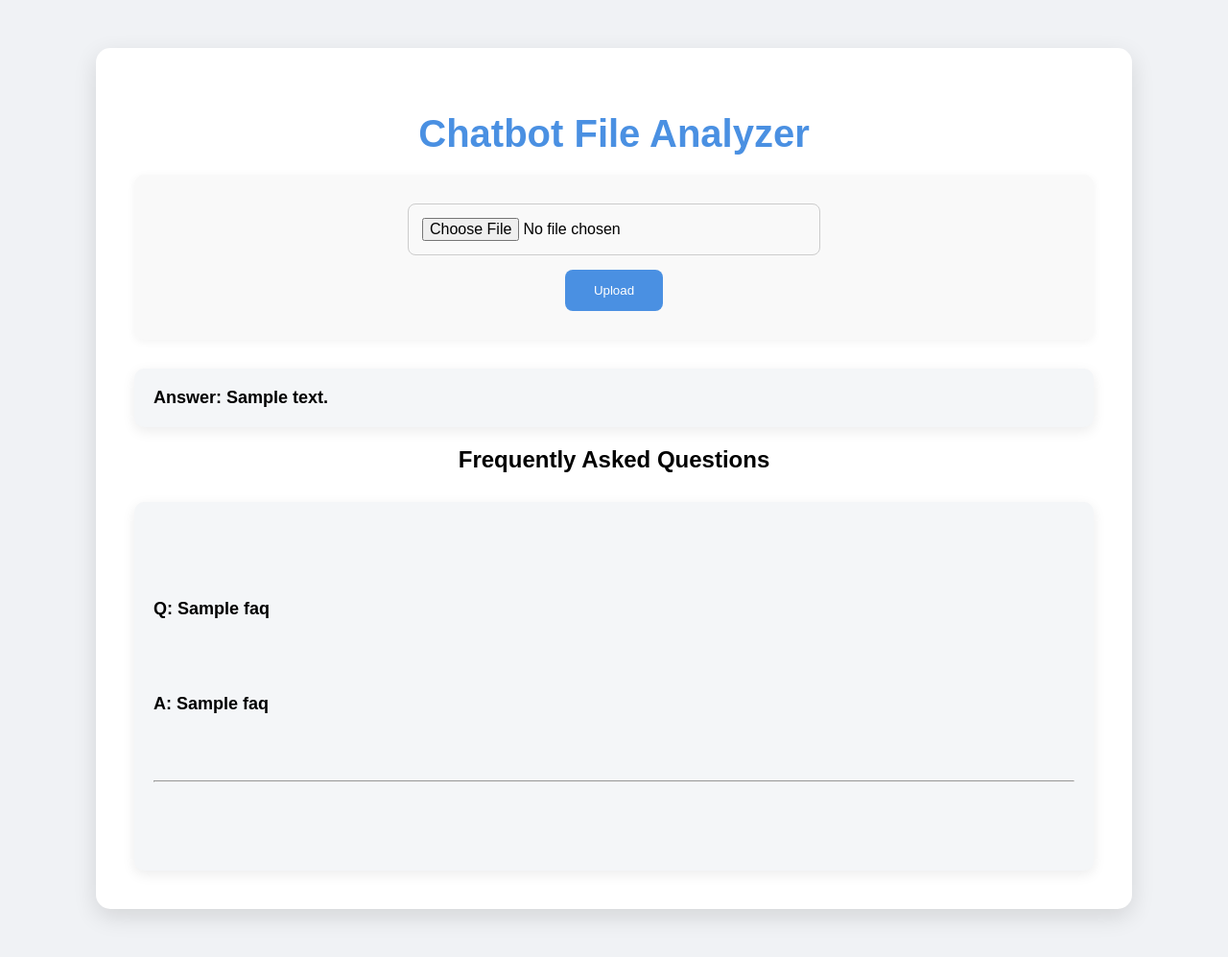
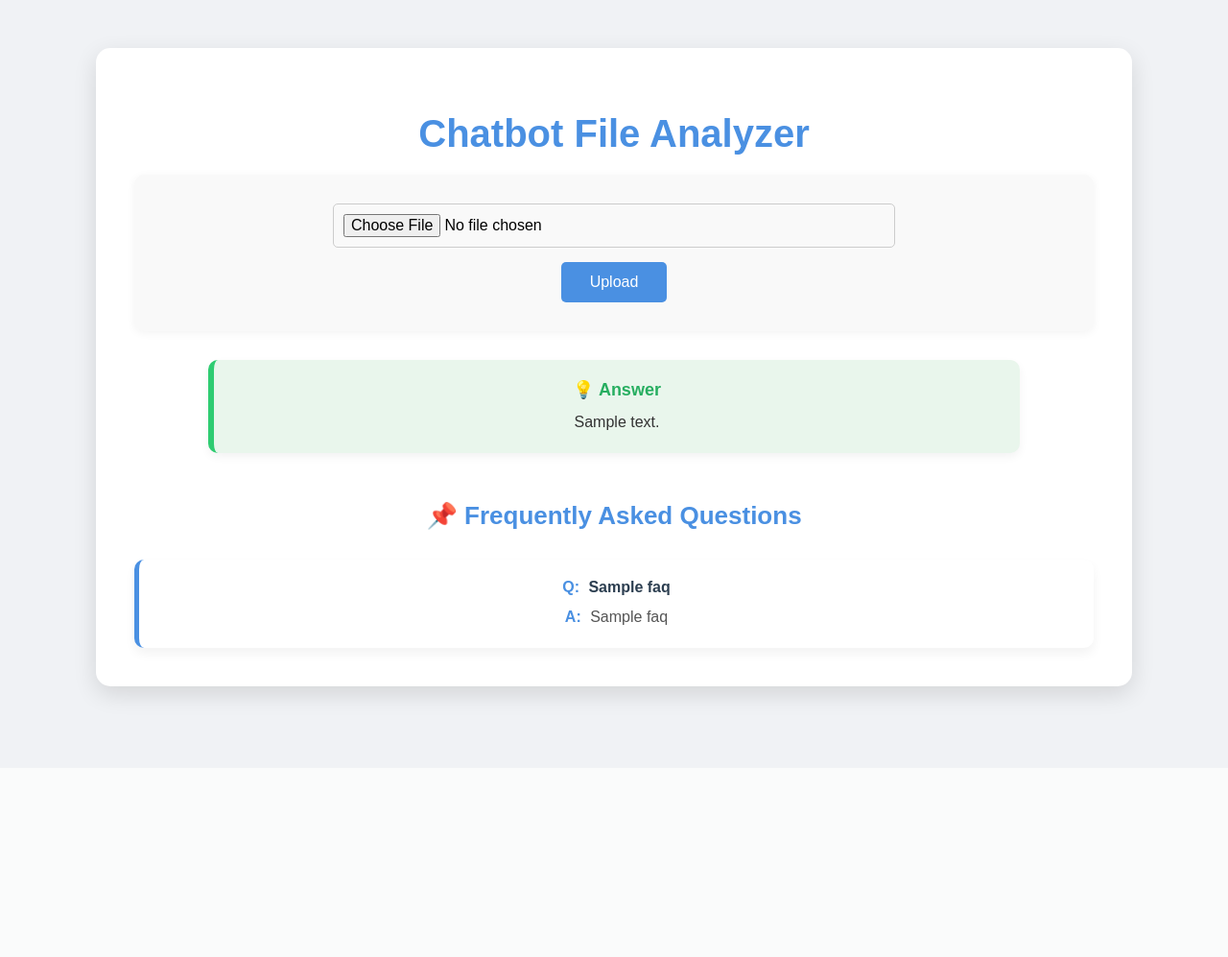
Before and after one commit to kalpak7/chatbot, a Flask app: template templates/index.html in a window 1280 px wide. Shown: the whole page at 96% size. After the commit the page ends 739 px from the top, so only its background shows below. Run offline with Flask 3, Linux system fonts and the light colour scheme; the template is opened without the code that fills it: most values are stand-ins (such as "Sample title", 1, 10 or a date in 2020).

Commit message:
Smruti (#13)
* Update index.html

* Update style.css

* Update main.py

```diff
--- a/main.py
+++ b/main.py
@@ -1,70 +1,122 @@
+# Import required modules
+from flask import Flask, render_template, request
+import sqlite3
+import numpy as np
+from sentence_transformers import SentenceTransformer
+import faiss
+import pdfplumber
+import requests
+import os
+import re
 
-# Import necessary modules
-from flask import Flask, render_template, request
-import pdfplumber  # To extract text from PDF files
-import requests    # To call the Groq AI API
-import re
-import os
-
-# Initialize Flask app
+# Flask app
 app = Flask(__name__)
 
-# Global variables to hold data
-uploaded_text = ""   # Full text extracted from uploaded file
-faqs = []            # Generated FAQs list
+# Embedding model
+model = SentenceTransformer('all-MiniLM-L6-v2')
 
-# Your Groq API key (from environment variable or hardcoded)
-#GROQ_API_KEY = os.getenv('GROQ_API_KEY')
+# Global variables
+index = None
+texts = []
+uploaded_text = ""
+faq_threshold = 2
+GROQ_API_KEY = "your Api key"  # Replace with your actual API key
 GROQ_MODEL = "llama3-70b-8192"
 
-def get_groq_api_key():
+# Initialize SQLite database
+def init_db():
+    conn = sqlite3.connect('faq_db.db')
+    cursor = conn.cursor()
+    cursor.execute('''
+        CREATE TABLE IF NOT EXISTS faqs (
+            id INTEGER PRIMARY KEY AUTOINCREMENT,
+            question TEXT,
+            answer TEXT,
+            frequency INTEGER,
+            embedding BLOB)
+    ''')
+    conn.commit()
+    conn.close()
 
-    key = os.getenv('GROQ_API_KEY')
-    if not key:
-        warnings.warn("GROQ_API_KEY environment variable not set. API calls will fail.")
-    return key
+# Cosine similarity function
+def cosine_similarity(vec1, vec2):
+    dot = np.dot(vec1, vec2)
+    norm1 = np.linalg.norm(vec1)
+    norm2 = np.linalg.norm(vec2)
+    return dot / (norm1 * norm2)
 
-# Home route
-@app.route("/", methods=["GET"])
-def home():
-    return render_template("index.html", file_uploaded=False)
+def generate_question_from_answer(answer):
+    headers = {
+        "Authorization": f"Bearer {GROQ_API_KEY}",
+        "Content-Type": "application/json"
+    }
+    prompt = f"Return only the FAQ-style question (no explanation) for the following answer:\n\n{answer}"
+    data = {
+        "model": GROQ_MODEL,
+        "messages": [
+            {"role": "system", "content": "You generate FAQ-style questions from answers. Only return the question."},
+            {"role": "user", "content": prompt}
+        ]
+    }
+    res = requests.post("https://api.groq.com/openai/v1/chat/completions", headers=headers, json=data)
+    if res.status_code == 200:
+        return res.json()['choices'][0]['message']['content'].strip()
+    return "Frequently asked question"
 
-# File upload route
-@app.route("/upload", methods=["POST"])
-def upload():
-    global uploaded_text, faqs
-    file = request.files["file"]
+# Store answer and manage FAQ entries
+def store_answer_and_generate_faq(answer, embedding):
+    conn = sqlite3.connect('faq_db.db')
+    cursor = conn.cursor()
+    embedding_np = np.array(embedding)[0]
 
-    # Extract text from uploaded file
+    cursor.execute("SELECT id, question, answer, frequency, embedding FROM faqs")
+    all_rows = cursor.fetchall()
+
+    matched = False
+    for row in all_rows:
+        q_id, _, existing_answer, freq, emb_blob = row
+        stored_embedding = np.frombuffer(emb_blob, dtype=np.float32)
+        sim = cosine_similarity(embedding_np, stored_embedding)
+        if sim > 0.8:
+            cursor.execute('UPDATE faqs SET frequency = frequency + 1 WHERE id = ?', (q_id,))
+            matched = True
+            break
+
+    if not matched:
+        cursor.execute('INSERT INTO faqs (question, answer, frequency, embedding) VALUES (?, ?, ?, ?)',
+                       ("", answer, 1, embedding_np.astype(np.float32).tobytes()))
+
+    cursor.execute('SELECT id, answer, frequency FROM faqs WHERE frequency >= ? AND question = ""', (faq_threshold,))
+    for row in cursor.fetchall():
+        faq_id, faq_answer, _ = row
+        generated_q = generate_question_from_answer(faq_answer)
+        cursor.execute('UPDATE faqs SET question = ? WHERE id = ?', (generated_q, faq_id))
+
+    conn.commit()
+    conn.close()
+
+# Retrieve all finalized FAQs
+def get_faqs():
+    conn = sqlite3.connect('faq_db.db')
+    cursor = conn.cursor()
+    cursor.execute('SELECT question, answer FROM faqs WHERE frequency >= ? AND question != ""', (faq_threshold,))
+    faqs = cursor.fetchall()
+    conn.close()
+    return faqs
+
+# Extract text from uploaded file
+def extract_text_from_file(file):
+    global uploaded_text
     if file.filename.endswith(".pdf"):
         with pdfplumber.open(file) as pdf:
-            uploaded_text = "\n".join(page.extract_text() for page in pdf.pages if page.extract_text())
+            uploaded_text = "\n".join(page.extract_text() or "" for page in pdf.pages)
     elif file.filename.endswith(".txt"):
         uploaded_text = file.read().decode("utf-8")
     else:
-        return render_template("index.html", file_uploaded=False, faqs=[], error="File not in PDF or TXT format.")
+        raise ValueError("Unsupported file format. Use PDF or TXT.")
 
-    # Generate FAQs using Groq
-    faqs = generate_faqs(uploaded_text)
-
-    return render_template("index.html", file_uploaded=True, faqs=faqs)
-
-# Question answering route
-@app.route("/ask", methods=["POST"])
-def ask():
-    question = request.form["question"]
-    answer = ""
-    if question:
-        answer = answer_question(question)
-    return render_template("index.html", file_uploaded=True, answer=answer, faqs=faqs)
-
-# Directly use the uploaded full document as context
-def answer_question(question):
-    return ask_ai(uploaded_text, question)
-
-# Function to query Groq LLaMA 3 model
-def ask_ai(context, question):
-    GROQ_API_KEY = get_groq_api_key()
+# Ask question using Groq with context
+def ask_groq_api(context, question):
     headers = {
         "Authorization": f"Bearer {GROQ_API_KEY}",
         "Content-Type": "application/json"
@@ -72,42 +124,61 @@
     data = {
         "model": GROQ_MODEL,
         "messages": [
-            {"role": "system", "content": "You're a helpful assistant that explains error logs and helps fix code issues and you will provide error name and step by step solution to how to solve them and it should not go more than 3 lines."},
-            {"role": "user", "content": f"Context:\n{context}\n\nQuestion: {question}"}
+            {
+                "role": "system",
+                "content": "You are a helpful assistant. Provide short, clear answers for FAQ purposes."
+            },
+            {"role": "user", "content": f"Context: {context}\nQuestion: {question}\nAnswer:"}
         ]
     }
     res = requests.post("https://api.groq.com/openai/v1/chat/completions", headers=headers, json=data)
     if res.status_code == 200:
-        return res.json()['choices'][0]['message']['content']
-    return "Sorry, I couldn't get an answer from Groq."
+        return res.json()['choices'][0]['message']['content'].strip()
+    return "Sorry, I couldn't generate an answer."
 
-# Function to generate FAQs from uploaded document
-def generate_faqs(text):
-    GROQ_API_KEY = get_groq_api_key()
-    headers = {
-        "Authorization": f"Bearer {GROQ_API_KEY}",
-        "Content-Type": "application/json"
-    }
-    prompt = f"Based on the following document, generate 2 helpful FAQs with answers and it should be just name of the error and what we should do to solve it and shouldnt exceed 3 lines.\n\nDocument:\n{text}\n\nFormat:\nQ: ...\nA: ..."
-    data = {
-        "model": GROQ_MODEL,
-        "messages": [
-            {"role": "system", "content": "You are an assistant that summarizes documents into FAQs."},
-            {"role": "user", "content": prompt}
-        ]
-    }
-    res = requests.post("https://api.groq.com/openai/v1/chat/completions", headers=headers, json=data)
-    faqs = []
-    if res.status_code == 200:
-        content = res.json()['choices'][0]['message']['content']
-        for block in content.strip().split("Q:")[1:]:
-            if "A:" in block:
-                q, a = block.strip().split("A:", 1)
-                q = q.strip()
-                a = re.sub(r'\d+\.\s*$', '', a.strip()).strip()
-                faqs.append((q, a))
-    return faqs
+# Flask routes
+@app.route("/", methods=["GET"])
+def home():
+    faqs = get_faqs()
+    return render_template("index.html", faqs=faqs, file_uploaded=False)
 
-# Run the app
+@app.route("/upload", methods=["POST"])
+def upload():
+    file = request.files["file"]
+    try:
+        extract_text_from_file(file)
+        global texts
+        texts = [uploaded_text[i:i + 500] for i in range(0, len(uploaded_text), 500)]
+        embeddings = model.encode(texts)
+
+        global index
+        dimension = embeddings.shape[1]
+        index = faiss.IndexFlatL2(dimension)
+        index.add(np.array(embeddings))
+
+        faqs = get_faqs()
+        return render_template("index.html", file_uploaded=True, faqs=faqs)
+    except Exception as e:
+        return render_template("index.html", file_uploaded=False, error=str(e))
+
+@app.route("/ask", methods=["POST"])
+def ask():
+    question = request.form["question"]
+    answer = ""
+    if question:
+        q_emb = model.encode([question])
+        _, I = index.search(np.array(q_emb), k=1)
+        context = texts[I[0][0]]
+        answer = ask_groq_api(context, question)
+
+        ans_emb = model.encode([answer])
+        store_answer_and_generate_faq(answer, ans_emb)
+
+    faqs = get_faqs()
+    return render_template("index.html", answer=answer, faqs=faqs, file_uploaded=True)
+
+# Initialize DB on start
+init_db()
+
 if __name__ == "__main__":
     app.run(debug=True)
--- a/static/style.css
+++ b/static/style.css
@@ -36,46 +36,103 @@
 
 input[type="file"],
 input[type="text"] {
-  width: 100%;
-  max-width: 400px;
-  padding: 14px;
+  width: 60%;
+  padding: 10px;
+  border-radius: 5px;
+  border: 1px solid #ccc;
   font-size: 16px;
-  border: 1px solid #ccc;
-  border-radius: 8px;
 }
 
 button {
-  padding: 14px 30px;
-  background: #4a90e2;
+  background-color: #4a90e2;
   color: white;
+  padding: 12px 30px;
   border: none;
-  border-radius: 8px;
+  border-radius: 5px;
+  font-size: 16px;
   cursor: pointer;
 }
 
 button:hover {
-  background: #357ab7;
+  background-color: #357ABD;
 }
 
-.result-box {
+.error-box {
+  background: #fddede;
+  padding: 15px;
+  border-radius: 10px;
+  color: #a83232;
+  margin-top: 20px;
+}
+
+/* Answer Box */
+.answer-box {
+  background: #e9f6ec;
+  border-left: 6px solid #2ecc71;
+  padding: 20px;
+  margin-top: 25px;
+  border-radius: 10px;
+  max-width: 800px;
+  margin-left: auto;
+  margin-right: auto;
+  box-shadow: 0px 4px 10px rgba(0, 0, 0, 0.05);
+}
+
+.answer-header {
+  font-size: 18px;
+  font-weight: bold;
+  color: #27ae60;
+  margin-bottom: 10px;
+}
+
+.answer-content {
+  font-size: 16px;
+  line-height: 1.6;
+  color: #333;
+}
+
+/* FAQ styles */
+.faq-title {
+  margin-top: 50px;
+  font-size: 26px;
+  color: #4a90e2;
+  text-align: center;
+}
+
+.faq-grid {
+  display: grid;
+  grid-template-columns: repeat(auto-fit, minmax(300px, 1fr));
+  gap: 25px;
   margin-top: 30px;
+}
+
+.faq-card {
+  background: #ffffff;
+  border-left: 5px solid #4a90e2;
+  border-radius: 10px;
   padding: 20px;
-  text-align: left;
-  background: #f4f6f8;
-  border-radius: 10px;
-  box-shadow: 0px 4px 14px rgba(0, 0, 0, 0.08);
+  box-shadow: 0 6px 12px rgba(0,0,0,0.05);
+  transition: transform 0.2s ease;
+}
+
+.faq-card:hover {
+  transform: scale(1.02);
+  background: #f7fbff;
+}
+
+.faq-q {
   font-weight: 600;
-  font-size: 18px;
-  white-space: pre-wrap;
+  color: #2c3e50;
+  margin-bottom: 10px;
 }
-/* Error message box style */
-.error-box {
-  color: red;
-  background-color: #ffe6e6; /* Light red background */
-  border: 1px solid red;
-  padding: 10px;
-  border-radius: 5px;
-  margin-bottom: 15px;
-  font-size: 16px;
+
+.faq-a {
+  color: #555;
+  line-height: 1.5;
+}
+
+.faq-q span, .faq-a span {
+  color: #4a90e2;
   font-weight: bold;
+  margin-right: 5px;
 }
--- a/templates/index.html
+++ b/templates/index.html
@@ -11,9 +11,11 @@
   <body>
     <div class="container">
       <h1>Chatbot File Analyzer</h1>
+
       {% if error %}
       <div class="error-box"><strong>Error:</strong> {{ error }}</div>
       {% endif %}
+
       <!-- File upload -->
       <form action="/upload" method="POST" enctype="multipart/form-data">
         <input type="file" name="file" required />
@@ -26,7 +28,7 @@
         <input
           type="text"
           name="question"
-          placeholder="Ask about the file..."
+          placeholder="Ask question ..."
           required
         />
         <button type="submit">Ask</button>
@@ -35,17 +37,21 @@
 
       <!-- Answer -->
       {% if answer %}
-      <div class="result-box"><strong>Answer:</strong> {{ answer }}</div>
+      <div class="answer-box">
+        <div class="answer-header">💡 Answer</div>
+        <div class="answer-content">{{ answer }}</div>
+      </div>
       {% endif %}
 
       <!-- FAQs -->
       {% if faqs %}
-      <h2>Frequently Asked Questions</h2>
-      <div class="result-box">
+      <h2 class="faq-title">📌 Frequently Asked Questions</h2>
+      <div class="faq-grid">
         {% for q, a in faqs %}
-        <p><strong>Q:</strong> {{ q }}</p>
-        <p><strong>A:</strong> {{ a }}</p>
-        <hr />
+        <div class="faq-card">
+          <div class="faq-q"><span>Q:</span> {{ q }}</div>
+          <div class="faq-a"><span>A:</span> {{ a }}</div>
+        </div>
         {% endfor %}
       </div>
       {% endif %}
```
